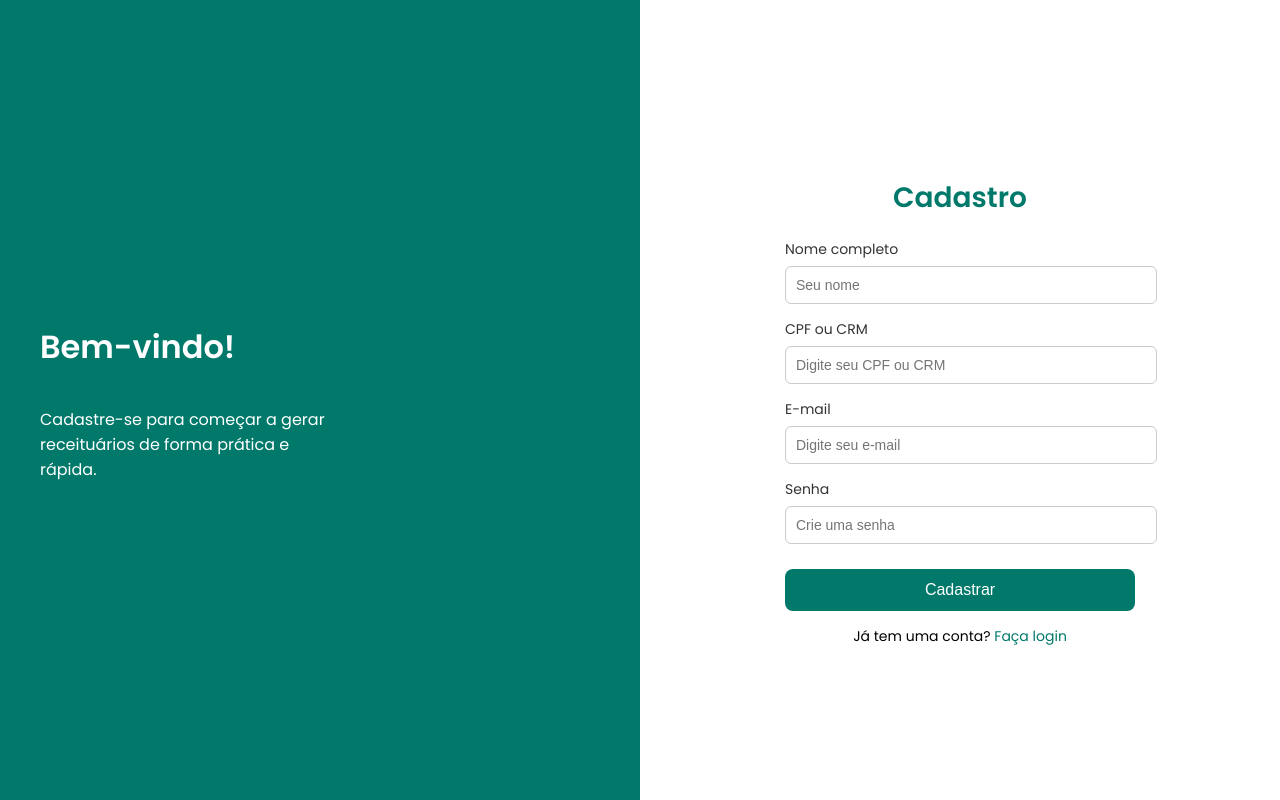
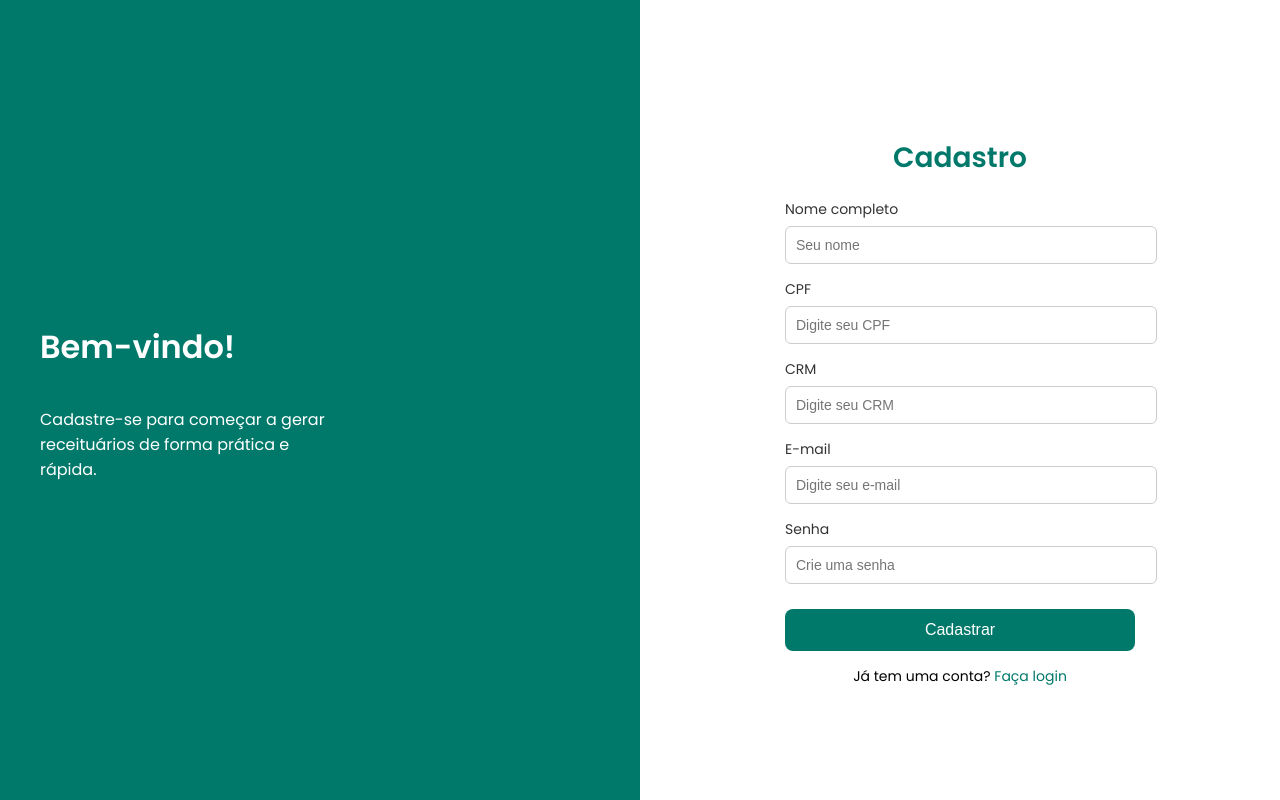
Before and after one commit to Pablofsantosz/Projeto_Engenharia_De_Software, a Django app: page /testeHtml/ in a window 1280 px wide. Run offline with Django 5.2, Linux system fonts and the light colour scheme.

Commit message:
add CRM no cadastro

```diff
--- a/templates/cadastro.html
+++ b/templates/cadastro.html
@@ -124,8 +124,12 @@
           <input type="text" id="nome" placeholder="Seu nome" required>
         </div>
         <div class="form-group">
-          <label for="cpfcrm">CPF ou CRM</label>
-          <input type="text" id="cpfcrm" placeholder="Digite seu CPF ou CRM" required>
+          <label for="cpf">CPF </label>
+          <input type="text" id="cpf" placeholder="Digite seu CPF" required>
+        </div>
+        <div class="form-group">
+          <label for="crm">CRM</label>
+          <input type="text" id="crm" placeholder="Digite seu CRM" required>
         </div>
         <div class="form-group">
           <label for="email">E-mail</label>
```
